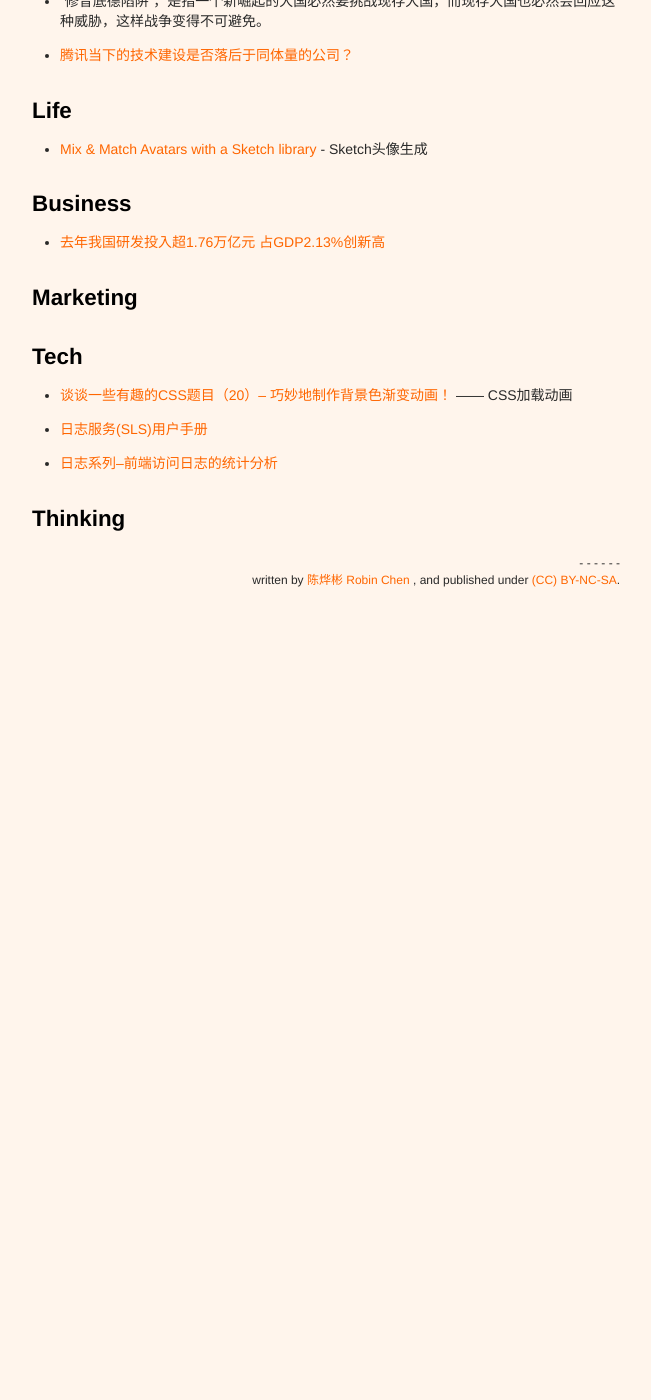
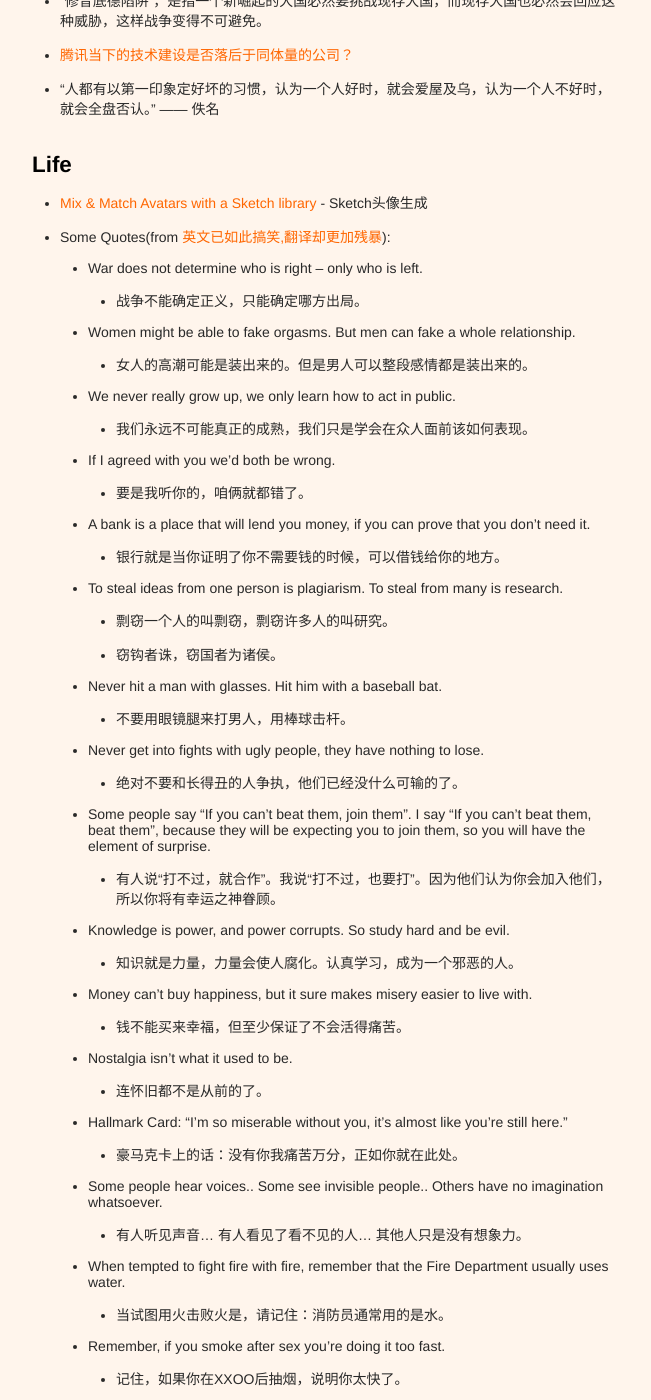
Before and after one commit to xianyuxmu/xianyuxmu.github.io, a Jekyll site: the page built from _posts/2018-10-02-monthly-reading.md, in a window 1280 px wide and 1400 px high, scrolled down 463 px. Shown: the whole window, without its empty margins (314-965 px from the left). Built offline with Jekyll 4.4.1, drawn with Linux system fonts in a browser that asks for light colours; comment, search, counter and statistics services are not loaded; before the commit the page ends 1120 px from its top, so only the background shows below that; some of the changed text lies outside the part shown.

Commit message:
Reading Oct 15 2018

```diff
--- a/Gemfile
+++ b/Gemfile
@@ -14,6 +14,8 @@ gem "jekyll", "3.3.1"
 # This is the default theme for new Jekyll sites. You may change this to anything you like.
 gem "minima", "~> 2.0"
 
+gem 'jekyll-sitemap'
+
 # If you want to use GitHub Pages, remove the "gem "jekyll"" above and
 # uncomment the line below. To upgrade, run `bundle update github-pages`.
 # gem "github-pages", group: :jekyll_plugins
--- a/_posts/2018-10-02-monthly-reading.md
+++ b/_posts/2018-10-02-monthly-reading.md
@@ -20,12 +20,49 @@ tags:
 
 - “修昔底德陷阱”，是指一个新崛起的大国必然要挑战现存大国，而现存大国也必然会回应这种威胁，这样战争变得不可避免。
 - [腾讯当下的技术建设是否落后于同体量的公司？](https://mp.weixin.qq.com/s?__biz=MjM5MDE0Mjc4MA==&mid=2651009554&idx=1&sn=61f42525866d57a1210d5643ab3190f7)
+- “人都有以第一印象定好坏的习惯，认为一个人好时，就会爱屋及乌，认为一个人不好时，就会全盘否认。” —— 佚名
 
 
 
 ## Life
 
 - [Mix & Match Avatars with a Sketch library](https://avataaars.com/) - Sketch头像生成
+- Some Quotes(from [英文已如此搞笑,翻译却更加残暴](https://www.douban.com/group/topic/17707424/)):
+	- War does not determine who is right – only who is left.
+		- 战争不能确定正义，只能确定哪方出局。
+	- Women might be able to fake orgasms. But men can fake a whole relationship.
+		- 女人的高潮可能是装出来的。但是男人可以整段感情都是装出来的。
+	- We never really grow up, we only learn how to act in public.
+		- 我们永远不可能真正的成熟，我们只是学会在众人面前该如何表现。
+	- If I agreed with you we’d both be wrong.
+		- 要是我听你的，咱俩就都错了。
+	- A bank is a place that will lend you money, if you can prove that you don’t need it.
+		- 银行就是当你证明了你不需要钱的时候，可以借钱给你的地方。
+	- To steal ideas from one person is plagiarism. To steal from many is research.
+		- 剽窃一个人的叫剽窃，剽窃许多人的叫研究。
+		- 窃钩者诛，窃国者为诸侯。
+	- Never hit a man with glasses. Hit him with a baseball bat.
+		- 不要用眼镜腿来打男人，用棒球击杆。
+	- Never get into fights with ugly people, they have nothing to lose.
+		- 绝对不要和长得丑的人争执，他们已经没什么可输的了。
+	- Some people say “If you can’t beat them, join them”. I say “If you can’t beat them, beat them”, because they will be expecting you to join them, so you will have the element of surprise.
+		- 有人说“打不过，就合作”。我说“打不过，也要打”。因为他们认为你会加入他们，所以你将有幸运之神眷顾。
+	- Knowledge is power, and power corrupts. So study hard and be evil.
+		- 知识就是力量，力量会使人腐化。认真学习，成为一个邪恶的人。
+	- Money can’t buy happiness, but it sure makes misery easier to live with.
+		- 钱不能买来幸福，但至少保证了不会活得痛苦。
+	- Nostalgia isn’t what it used to be.
+		- 连怀旧都不是从前的了。
+	- Hallmark Card: “I’m so miserable without you, it’s almost like you’re still here.”
+		-  豪马克卡上的话：没有你我痛苦万分，正如你就在此处。
+	- Some people hear voices.. Some see invisible people.. Others have no imagination whatsoever.
+		- 有人听见声音... 有人看见了看不见的人... 其他人只是没有想象力。
+	- When tempted to fight fire with fire, remember that the Fire Department usually uses water.
+		- 当试图用火击败火是，请记住：消防员通常用的是水。
+	- Remember, if you smoke after sex you’re doing it too fast.
+		- 记住，如果你在XXOO后抽烟，说明你太快了。
+	- The early bird might get the worm, but the second mouse gets the cheese.
+		- 早起的鸟儿有虫子吃🐛，但是晚到的老鼠有奶酪🧀️。
 
 
 
@@ -33,8 +70,11 @@ tags:
 ## Business
 
 - [去年我国研发投入超1.76万亿元 占GDP2.13%创新高](https://news.sina.com.cn/c/2018-10-10/doc-ifxeuwws2617504.shtml)
+- [微信“死于”印度：为什么出了国门就不行](http://tech.sina.com.cn/csj/2018-10-12/doc-ifxeuwws3440617.shtml)
 
 ## Marketing
+
+- [一年内股价将暴涨54%！这是高盛给阿里的最新预测](https://finance.sina.com.cn/stock/usstock/c/2018-10-04/doc-ihkvrhps3279114.shtml)
 
 
 
```
Also changed, not shown: _posts/2017-06-17-chicken-soup.md (+6 -1 lines), Gemfile.lock, README.md.
